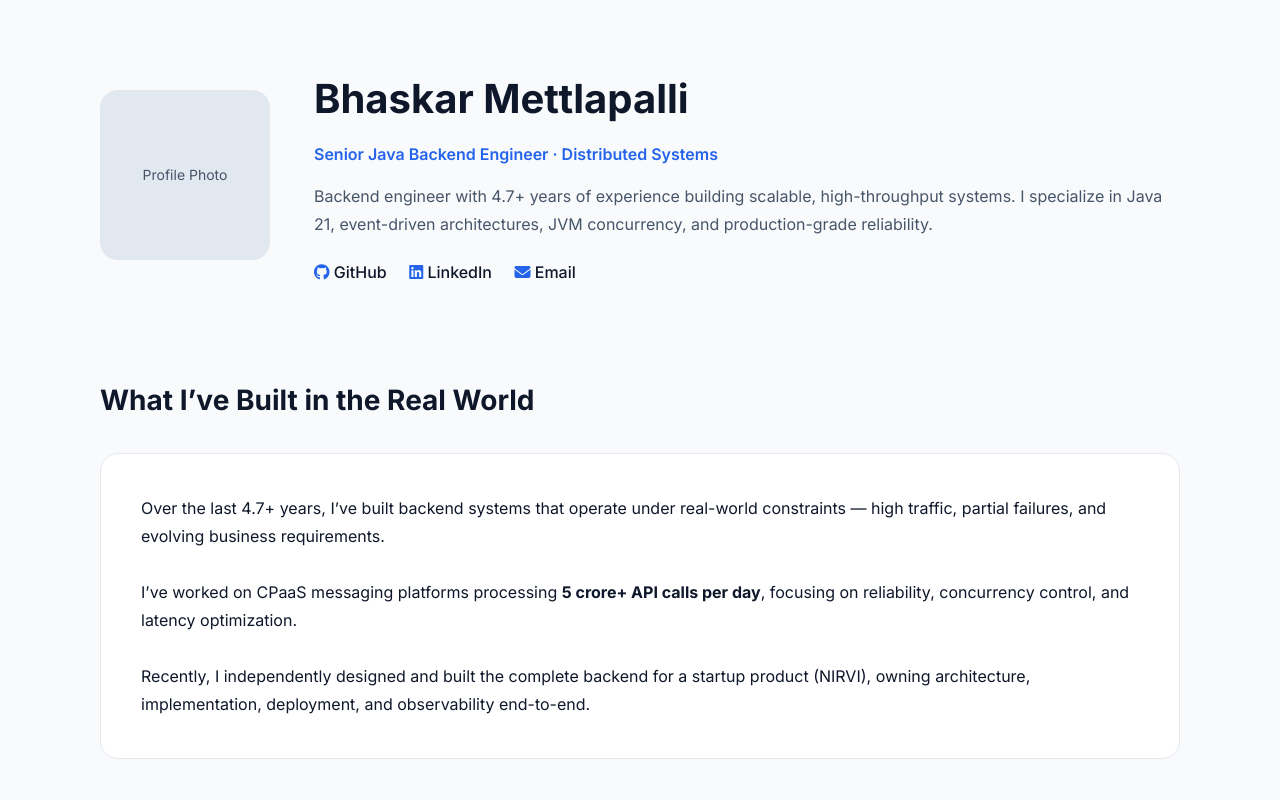
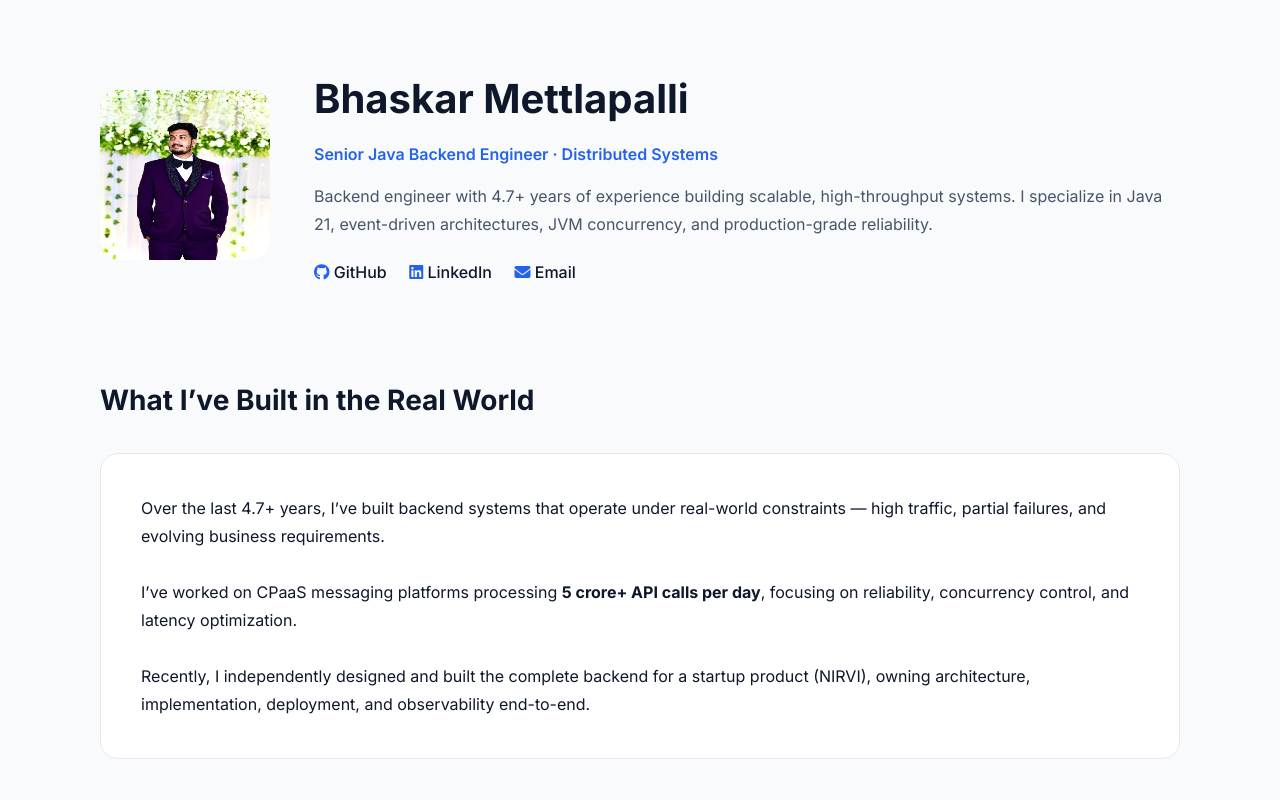
Before and after one commit to bhaskarmettlapalli/bhaskarmettlapalli.github.io, a plain HTML site: page index.html in a window 1280 px wide. Shown: the top 800 px of the page. Drawn offline with nearby package versions, Linux system fonts and the light colour scheme.

Commit message:
Update index.html

```diff
--- a/index.html
+++ b/index.html
@@ -198,8 +198,7 @@ footer {
 <!-- HERO -->
 <div class="hero">
   <div class="photo">
-    <!-- Replace with <img src="assets/Image (3).jpeg" class="photo"> -->
-    Profile Photo
+    <img src="assets/Image (3).jpeg" class="photo">
   </div>
 
   <div>
```
